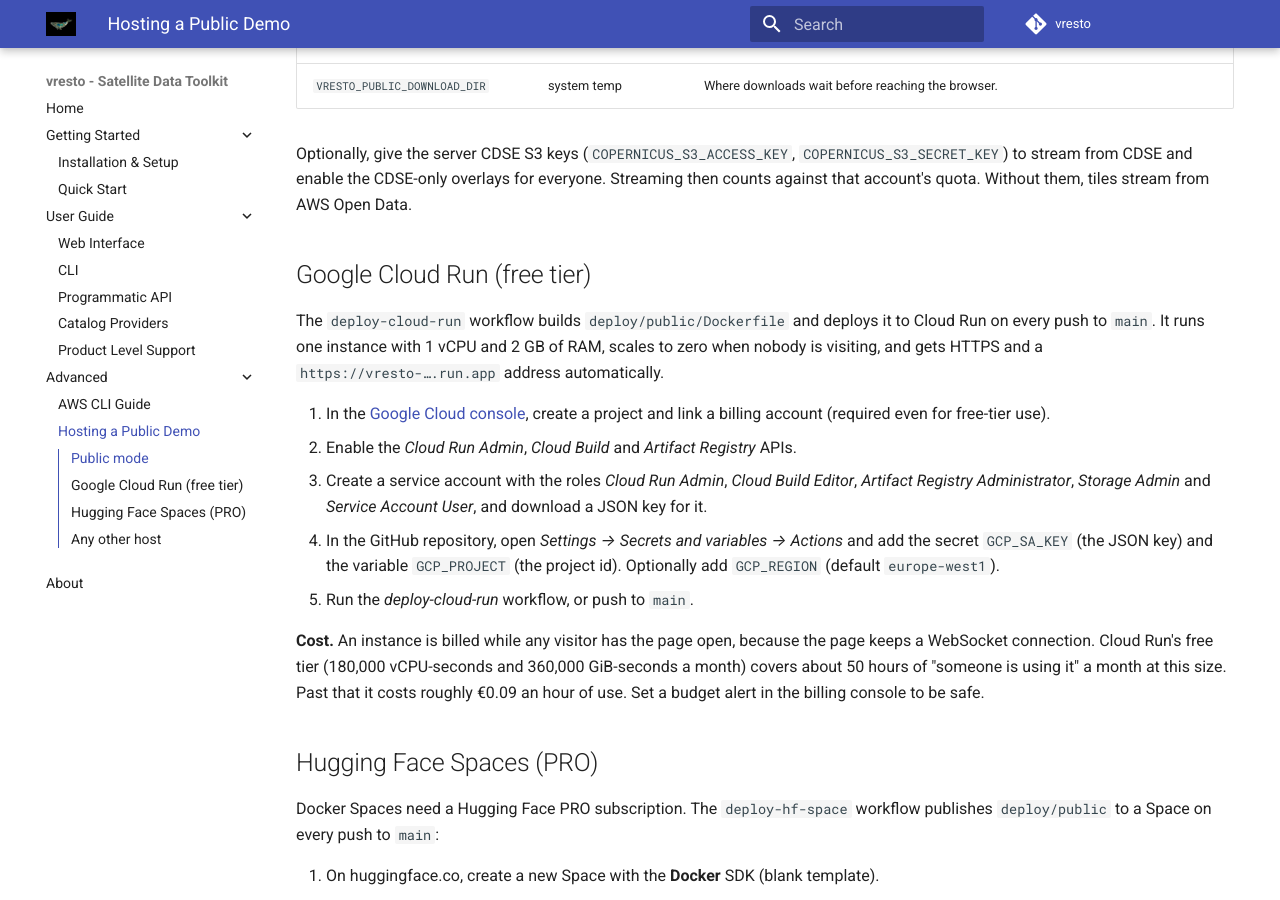
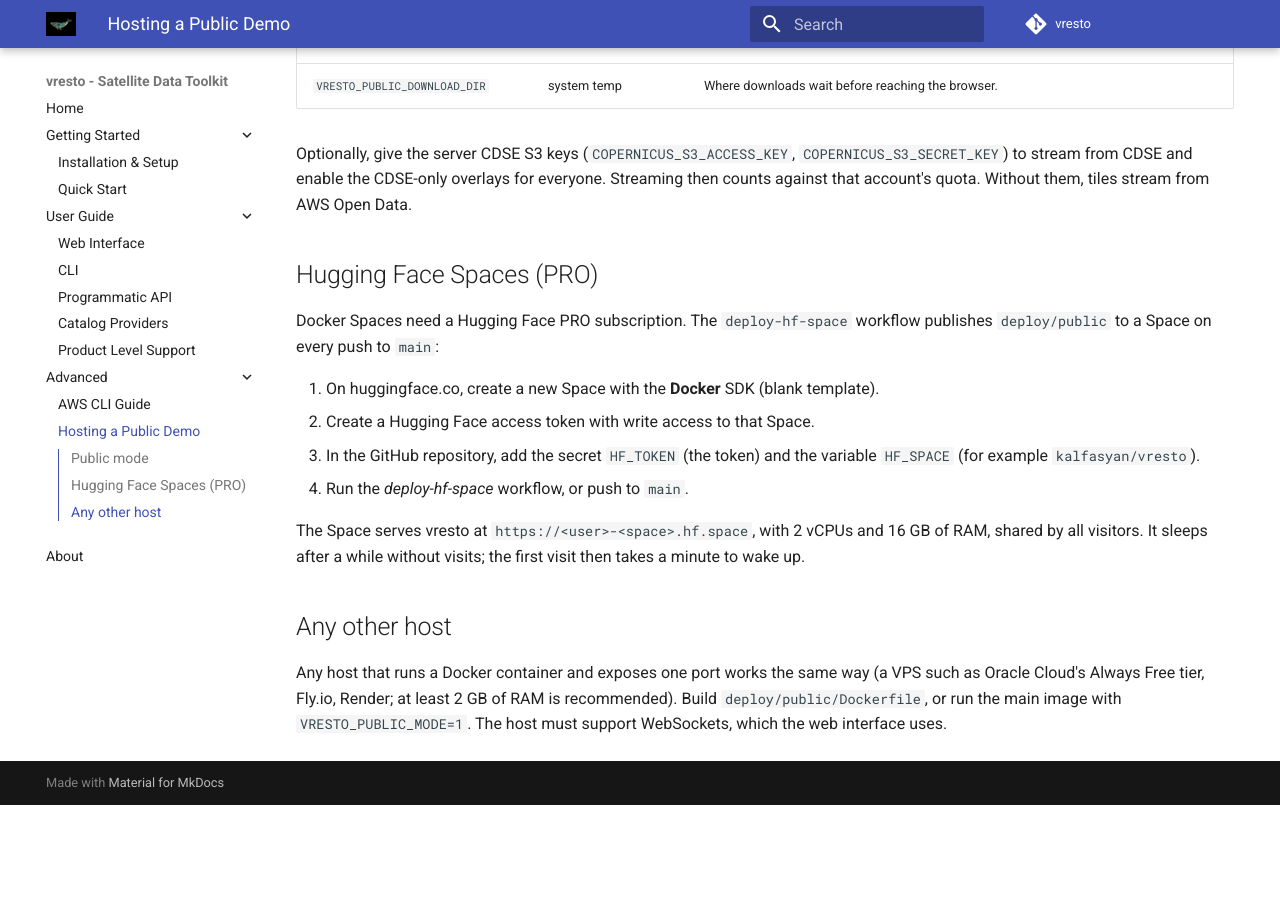
Before and after one commit to kalfasyan/vresto, an MkDocs documentation site: the page built from docs/advanced/public-hosting.md, in a window 1280 px wide and 900 px high, scrolled down 937 px. Built offline with MkDocs 1.6.1 and Material for MkDocs 9.7.7, drawn with Linux system fonts in a browser that asks for light colours; comment, search, counter and statistics services are not loaded; after the commit the page ends 1742 px from its top, so only the background shows below that.

Commit message:
chore: remove the Cloud Run deploy option
Not going ahead with Cloud Run hosting; drop its workflow and docs.
Public mode and the Hugging Face Space option stay.

Co-Authored-By: Claude Opus 5.5 <noreply@anthropic.com>
Claude-Session: https://claude.ai/code/session_01KyLYnLCVfYicnzG53fhSdG

```diff
--- a/docs/advanced/public-hosting.md
+++ b/docs/advanced/public-hosting.md
@@ -40,28 +40,6 @@ Optionally, give the server CDSE S3 keys (`COPERNICUS_S3_ACCESS_KEY`,
 Streaming then counts against that account's quota. Without them, tiles stream from AWS Open
 Data.
 
-## Google Cloud Run (free tier)
-
-The `deploy-cloud-run` workflow builds `deploy/public/Dockerfile` and deploys it to Cloud Run
-on every push to `main`. It runs one instance with 1 vCPU and 2 GB of RAM, scales to zero when
-nobody is visiting, and gets HTTPS and a `https://vresto-….run.app` address automatically.
-
-1. In the [Google Cloud console](https://console.cloud.google.com/), create a project and
-   link a billing account (required even for free-tier use).
-2. Enable the *Cloud Run Admin*, *Cloud Build* and *Artifact Registry* APIs.
-3. Create a service account with the roles *Cloud Run Admin*, *Cloud Build Editor*,
-   *Artifact Registry Administrator*, *Storage Admin* and *Service Account User*, and download a
-   JSON key for it.
-4. In the GitHub repository, open *Settings → Secrets and variables → Actions* and add the
-   secret `GCP_SA_KEY` (the JSON key) and the variable `GCP_PROJECT` (the project id).
-   Optionally add `GCP_REGION` (default `europe-west1`).
-5. Run the *deploy-cloud-run* workflow, or push to `main`.
-
-**Cost.** An instance is billed while any visitor has the page open, because the page keeps a
-WebSocket connection. Cloud Run's free tier (180,000 vCPU-seconds and 360,000 GiB-seconds a
-month) covers about 50 hours of "someone is using it" a month at this size. Past that it costs
-roughly €0.09 an hour of use. Set a budget alert in the billing console to be safe.
-
 ## Hugging Face Spaces (PRO)
 
 Docker Spaces need a Hugging Face PRO subscription. The `deploy-hf-space` workflow publishes
```
Also changed, not shown: README.md (+1 -1 lines), 2 other files.
